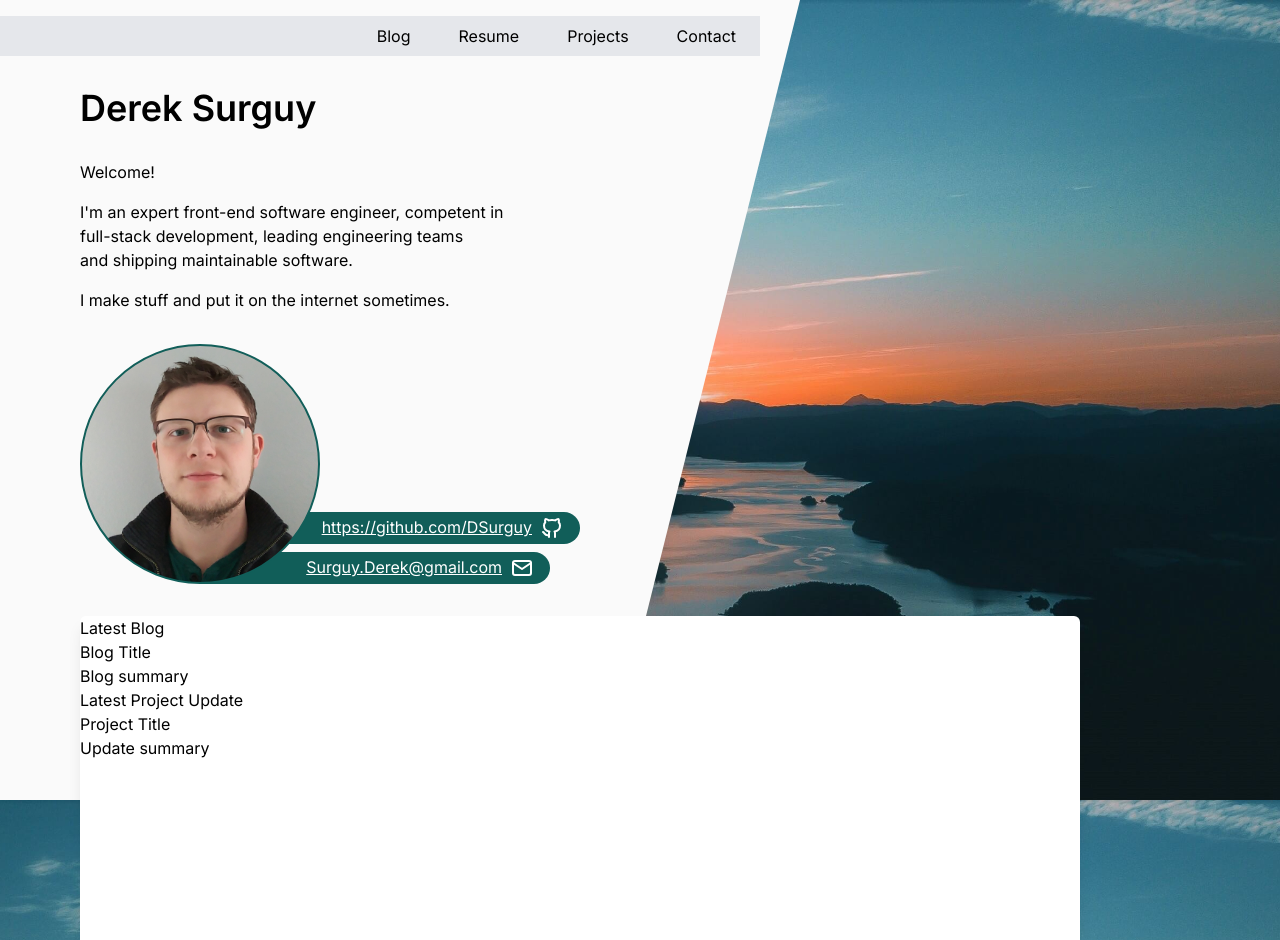
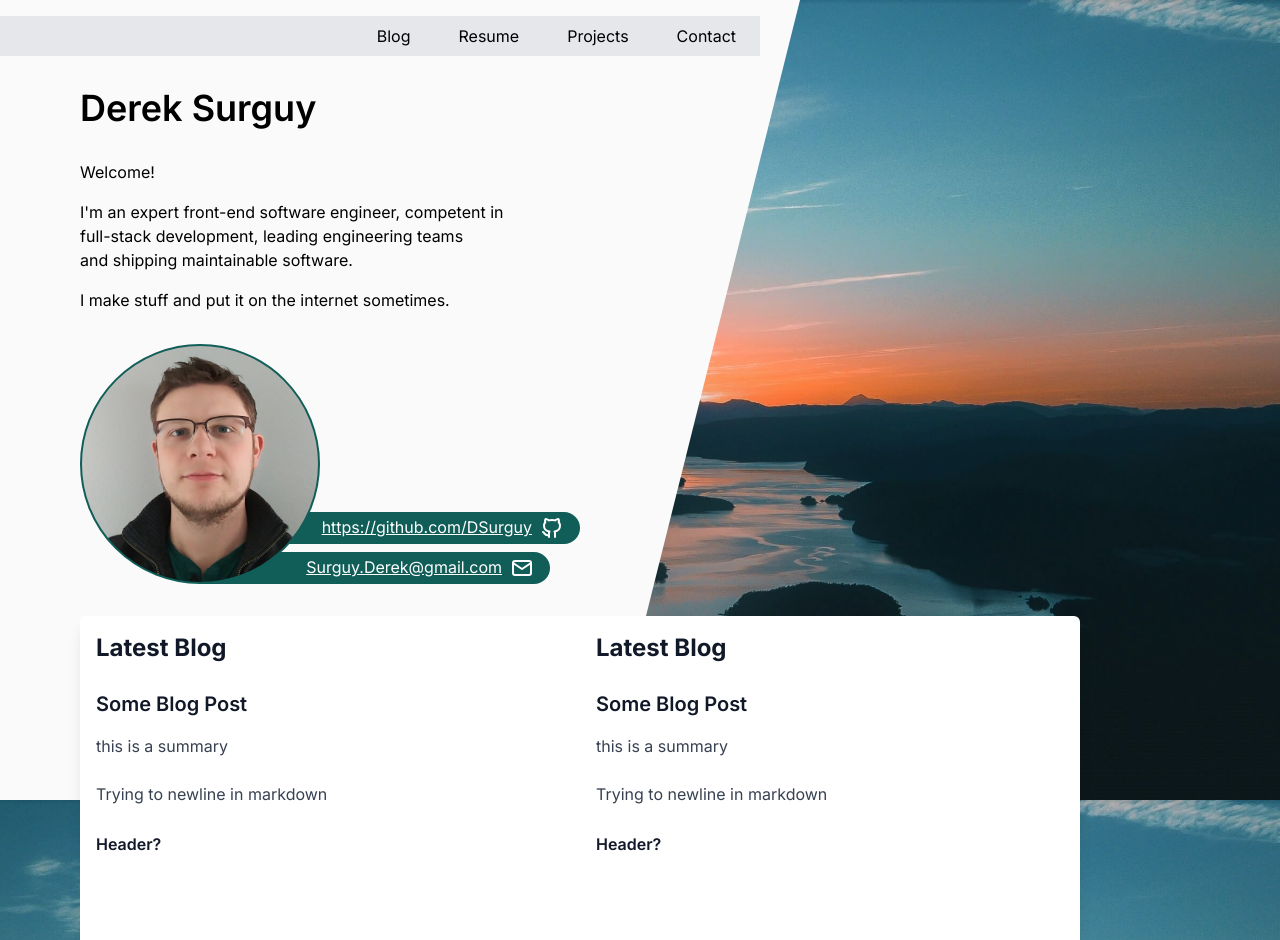
Before and after one commit to DSurguy/surgingforward.net, a Next.js app: page / in a window 1280 px wide. Shown: the top 940 px of the page. Built offline with nearby package versions, Linux system fonts and the light colour scheme.

Commit message:
Add blog support with mdx

```diff
--- a/app/MainContainer.tsx
+++ b/app/MainContainer.tsx
@@ -10,7 +10,12 @@ import ServerSideDate from "./sharedComponents/ServerSideDate";
 
 const backgroundBaseClass = "main-bg bg-neutral-50 dark:bg-gray-900 w-screen h-screen fixed top-0 left-0 z-0 transition-[clip-path] duration-200 ease-out"
 
-export default function MainComponent() {
+type Props = {
+  blogSummary: React.ReactNode,
+  projectSummary: React.ReactNode
+}
+
+export default function MainComponent({ blogSummary, projectSummary }: Props) {
   const router = useRouter();
   const [transitionTo, setTransitionTo] = useState<null | string>(null);
 
@@ -57,17 +62,9 @@ export default function MainComponent() {
           <MailIcon className="mr-4" />
         </div>
       </div>
-      <div className="w-[1000px] h-[332px] shadow-lg bg-white dark:bg-gray-700 rounded-md">
-        <div>
-          <h2>Latest Blog</h2>
-          <h3>Blog Title</h3>
-          <p>Blog summary</p>
-        </div>
-        <div>
-          <h2>Latest Project Update</h2>
-          <h3>Project Title</h3>
-          <p>Update summary</p>
-        </div>
+      <div className="w-[1000px] h-[332px] shadow-lg bg-white dark:bg-gray-700 rounded-md flex">
+        {blogSummary}
+        {projectSummary}
       </div>
       <div className="h-32"></div>
       <div className="w-[600px] absolute bottom-2 left-2">
--- /dev/null
+++ b/app/api/hooks/github/route.ts
@@ -0,0 +1,5 @@
+import { NextRequest, NextResponse } from "next/server";
+
+export async function POST(request: NextRequest) {
+  return NextResponse.json({})
+}
--- /dev/null
+++ b/app/blog/[slug]/page.tsx
@@ -0,0 +1,41 @@
+import { readdirSync, readFileSync } from "fs"
+import { join } from "path"
+import { Metadata } from "next"
+import { MDXRemote } from 'next-mdx-remote/rsc'
+import matter from 'gray-matter'
+
+const postDir = join(process.cwd(), "_blogPosts");
+
+interface StaticParams {
+  params: Promise<{
+    slug: string;
+  }>
+}
+
+export default async function BlogPost(props: StaticParams) {
+  const { slug } = await props.params;
+
+  const { content } = matter(readFileSync(join(postDir, `${slug}.mdx`)))
+
+  return <MDXRemote source={content} />
+}
+
+export async function generateMetadata(props: StaticParams): Promise<Metadata> {
+  const { slug } = await props.params;
+
+  const { data } = matter(readFileSync(join(postDir, `${slug}.mdx`)))
+
+  return {
+    title: data.title
+  }
+}
+
+export async function generateStaticParams() {
+  const files = readdirSync(postDir)
+
+  return files.map(file => {
+    return {
+      slug: file.replace('.mdx', '')
+    };
+  })
+}
--- /dev/null
+++ b/app/components/BlogSummary.tsx
@@ -0,0 +1,37 @@
+import Markdown from "react-markdown";
+import { twMerge } from "tailwind-merge";
+
+type BlogSummary = {
+  id: string;
+  title: string;
+  summary: string;
+}
+
+async function getLatestBlog(): Promise<BlogSummary> {
+  return new Promise(resolve => {
+    setTimeout(() => {
+      resolve({
+        id: 'blog-post-1',
+        title: 'Some Blog Post',
+        summary: 'this is a summary\n\nTrying to newline in markdown\n\n#### Header?'
+      })
+    }, 200);
+  })
+}
+
+type Props = {
+  className?: string;
+}
+
+export default async function BlogSummary({ className }: Props) {
+  const blog = await getLatestBlog();
+  const finalClassName = twMerge("prose basis-1/2", className)
+
+  return (
+    <article className={finalClassName}>
+      <h2>Latest Blog</h2>
+      <h3>{blog.title}</h3>
+      <Markdown>{blog.summary}</Markdown>
+    </article>
+  )
+}
--- a/app/page.tsx
+++ b/app/page.tsx
@@ -1,5 +1,6 @@
 import { Metadata } from 'next'
 import MainComponent from "./MainContainer";
+import BlogSummary from './components/BlogSummary';
 
 export const metadata: Metadata = {
   title: 'Derek Surguy | Home',
@@ -7,6 +8,9 @@ export const metadata: Metadata = {
 
 export default function Home() {
   return <>
-    <MainComponent />
+    <MainComponent
+      blogSummary={<BlogSummary className="p-4" />}
+      projectSummary={<BlogSummary className="p-4" />}
+    />
   </>
 }
--- a/next.config.mjs
+++ b/next.config.mjs
@@ -1,4 +1,6 @@
 /** @type {import('next').NextConfig} */
-const nextConfig = {};
+const nextConfig = {
+  transpilePackages: ['next-mdx-remote']
+};
 
 export default nextConfig;
--- a/tailwind.config.ts
+++ b/tailwind.config.ts
@@ -20,6 +20,8 @@ const config: Config = {
       "bg-dark": "rgb(27, 41, 34)"
     }
   },
-  plugins: [],
+  plugins: [
+    require('@tailwindcss/typography')
+  ],
 };
 export default config;
```
Also changed, not shown: _blogPosts/hello-world.mdx (added, +7 -0 lines), package.json (+18 -13 lines), tsconfig.json (+19 -5 lines), app/components/ProjectSummary.tsx (added), 2 other files (tests, documents, lock files or other folders).
